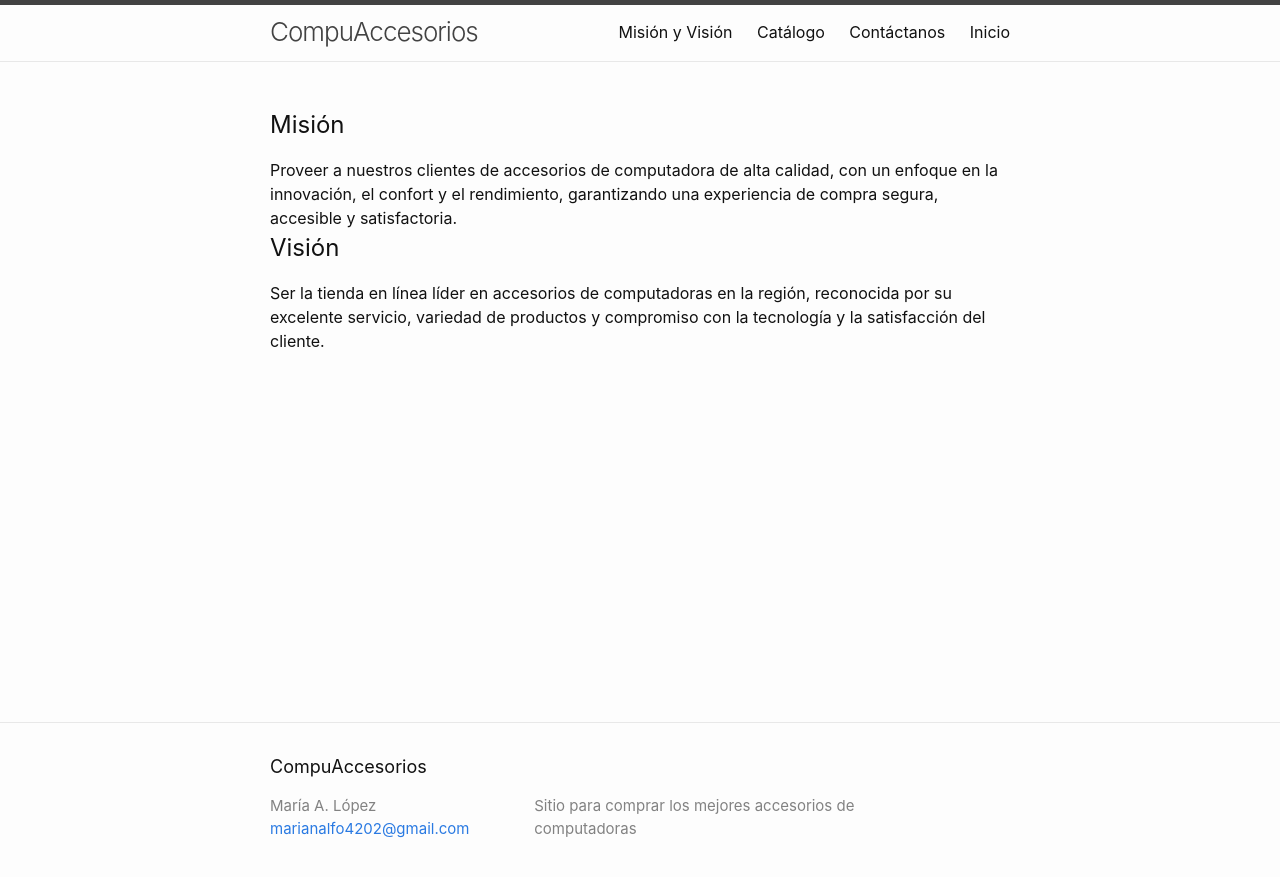
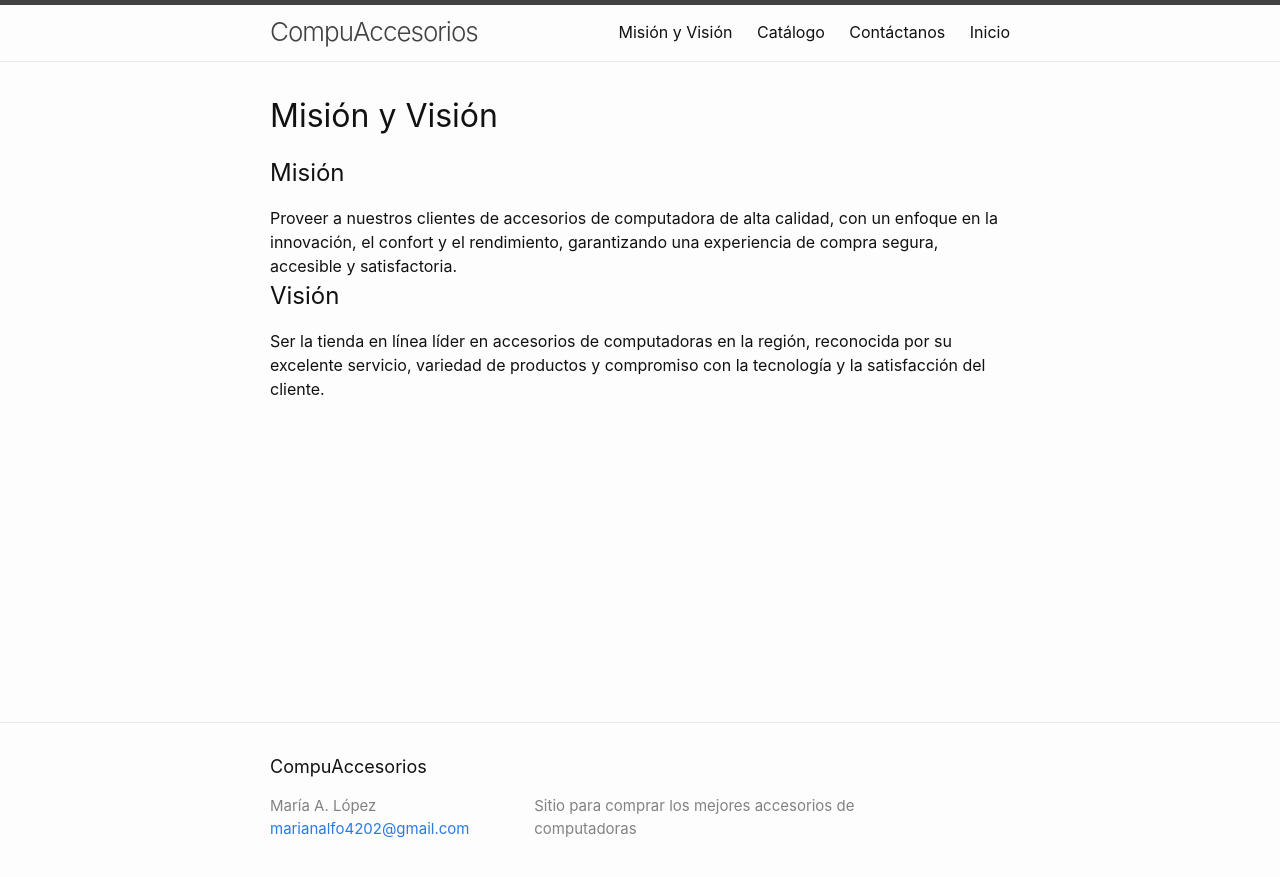
Before and after one commit to MariaALopez-00/Sitio-de-ventas, a Jekyll site: the page built from about.md, in a window 1280 px wide. Shown: the top 877 px of the page. Built offline with Jekyll 4.4.1, drawn with Linux system fonts in a browser that asks for light colours.

```diff
--- a/_layouts/base.html
+++ b/_layouts/base.html
@@ -31,10 +31,11 @@
 
 <main class="page-content" aria-label="Content">
   <div class="wrapper">
-        <p>
-          {{ page.content }}
-        </p>
-      </div>
+    <h1>{{ page.title }}</h1>
+    <p>
+      {{ page.content }}
+    </p>
+  </div>
 </main>
 
 <footer class="site-footer h-card"><data class="u-url" href="/"></data>
--- a/about.md
+++ b/about.md
@@ -5,7 +5,7 @@
 ---
 
 <h2>Misión</h2>
-Proveer a nuestros clientes de accesorios de computadora de alta calidad, con un enfoque en la innovación, el confort y el rendimiento, garantizando una experiencia de compra segura, accesible y satisfactoria.<br>
+Proveer a nuestros clientes de accesorios de computadora de alta calidad, con un enfoque en la innovación, el confort y el rendimiento, garantizando una experiencia de compra segura, accesible y satisfactoria.
 
-<h2>Visión</h2>
+<br><h2>Visión</h2>
 Ser la tienda en línea líder en accesorios de computadoras en la región, reconocida por su excelente servicio, variedad de productos y compromiso con la tecnología y la satisfacción del cliente.
```
Also changed, not shown: catalog.md (+1 -1 lines), index.md (+0 -1 lines).
